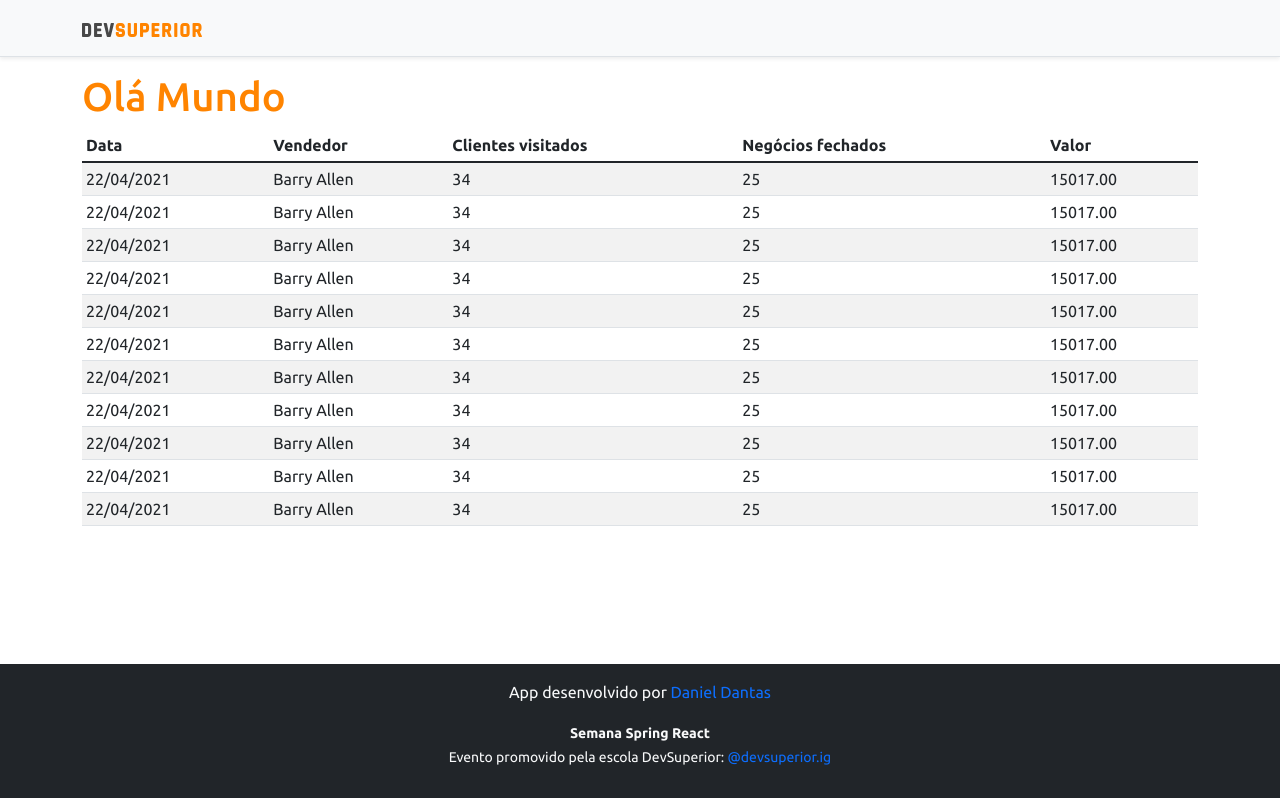
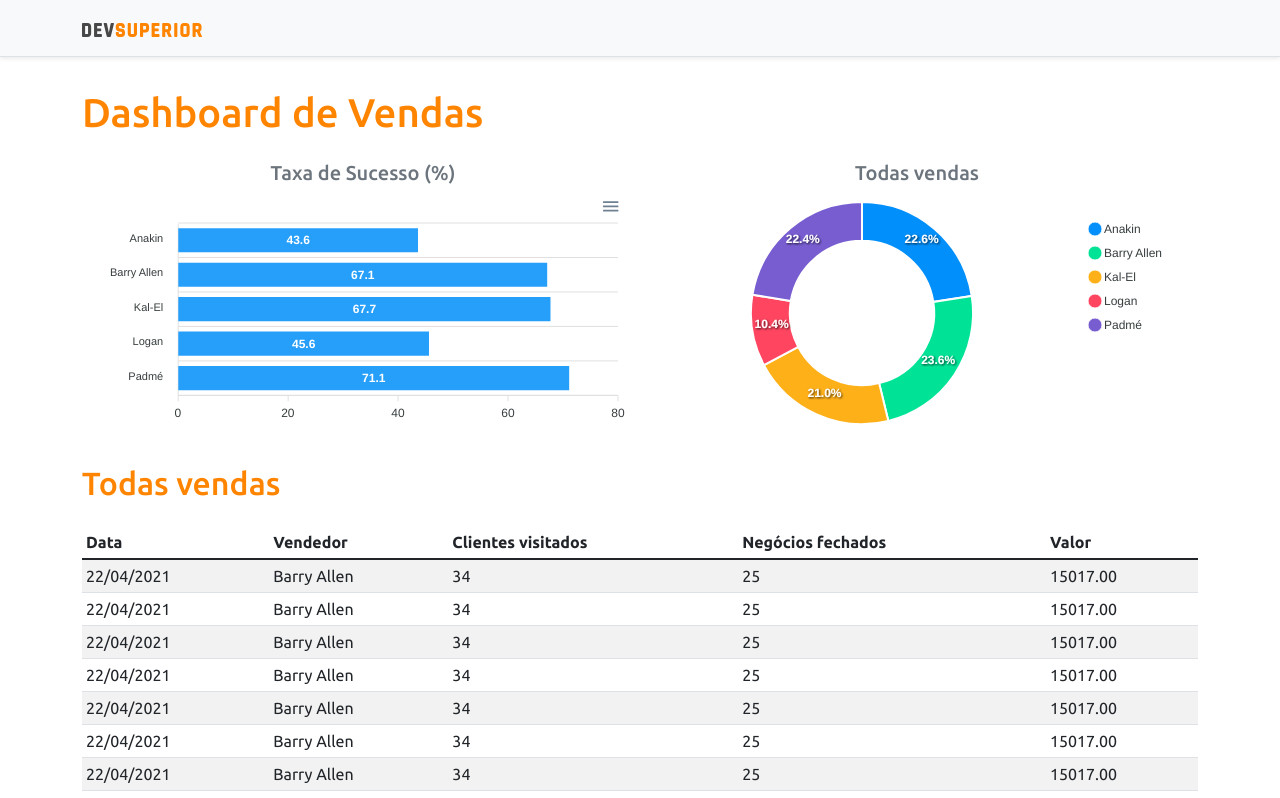
Before and after one commit to dantasdanddr/projeto-sds3, a React (Create React App) app in the folder frontend/: page / in a window 1280 px wide. Shown: the top 798 px of the page. Built offline with nearby package versions, Linux system fonts and the light colour scheme.

Commit message:
Static charts

```diff
--- a/frontend/package.json
+++ b/frontend/package.json
@@ -11,8 +11,10 @@
     "@types/node": "^12.0.0",
     "@types/react": "^17.0.0",
     "@types/react-dom": "^17.0.0",
+    "apexcharts": "^3.29.0",
     "bootstrap": "^5.1.3",
     "react": "^17.0.2",
+    "react-apexcharts": "^1.3.9",
     "react-dom": "^17.0.2",
     "react-scripts": "4.0.3",
     "typescript": "^4.1.2",
--- a/frontend/src/App.tsx
+++ b/frontend/src/App.tsx
@@ -1,4 +1,6 @@
+import BarChart from "components/BarChart";
 import DataTable from "components/DataTable";
+import DonuChart from "components/DonutChart";
 import Footer from "components/Footer";
 import NavBar from "components/NavBar";
 
@@ -7,7 +9,22 @@
     <>
       <NavBar />
       <div className='container'>
-        <h1 className="text-primary">Olá Mundo</h1>
+        <h1 className="text-primary py-3">Dashboard de Vendas</h1>
+
+        <div className='row px-3'>
+          <div className='col-sm-6'>
+            <h5 className='text-center text-secondary'>Taxa de Sucesso (%)</h5>
+            <BarChart />
+          </div>
+          <div className='col-sm-6'>
+            <h5 className='text-center text-secondary'>Todas vendas</h5>
+            <DonuChart />
+          </div>
+        </div>
+
+        <div className='py-3'>
+          <h2 className='text-primary'>Todas vendas</h2>
+        </div>
 
         <DataTable />
       </div>
--- /dev/null
+++ b/frontend/src/components/BarChart/index.tsx
@@ -0,0 +1,35 @@
+import Chart from 'react-apexcharts';
+
+const BarChart = () => {
+
+    const options = {
+        plotOptions: {
+            bar: {
+                horizontal: true,
+            }
+        },
+    };
+
+    const mockData = {
+        labels: {
+            categories: ['Anakin', 'Barry Allen', 'Kal-El', 'Logan', 'Padmé']
+        },
+        series: [
+            {
+                name: "% Sucesso",
+                data: [43.6, 67.1, 67.7, 45.6, 71.1]
+            }
+        ]
+    };
+
+    return (
+        <Chart
+            options={{ ...options, xaxis: mockData.labels}}
+            series={mockData.series}
+            type="bar"
+            height="240"
+        />
+    );
+}
+
+export default BarChart;
--- /dev/null
+++ b/frontend/src/components/DonutChart/index.tsx
@@ -0,0 +1,26 @@
+import Chart from 'react-apexcharts';
+
+const DonuChart = () => {
+
+    const mockData = {
+        series: [477138, 499928, 444867, 220426, 473088],
+        labels: ['Anakin', 'Barry Allen', 'Kal-El', 'Logan', 'Padmé']
+    }
+
+    const options = {
+        legend: {
+            show: true
+        }
+    }
+
+    return (
+        <Chart
+            options={{ ...options, labels: mockData.labels}}
+            series={mockData.series}
+            type="donut"
+            height="240"
+        />
+    );
+}
+
+export default DonuChart;
```
Also changed, not shown: 1 other file (tests, documents, lock files or other folders).
